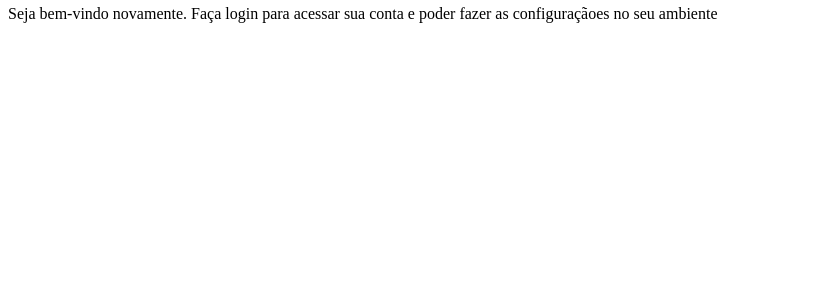
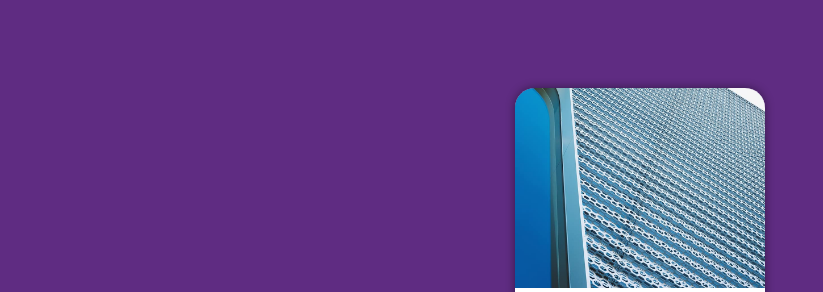
Before and after one commit to Deidivan/projeto-login, a plain HTML site: page index.html in a window 1280 px wide. Shown: the part 62-354 px from the top of the page, without its empty margins (0-823 px from the left). Drawn offline with Linux system fonts and the light colour scheme.

Commit message:
formatação css01

```diff
--- a/estilos/style.css
+++ b/estilos/style.css
@@ -5,3 +5,48 @@
   Verde: #49a09d
   Lilás: #5f2c82
   */
+
+  *{
+    font-family: -apple-system, BlinkMacSystemFont, 'Segoe UI', Roboto, Oxygen, Ubuntu, Cantarell, 'Open Sans', 'Helvetica Neue', sans-serif;
+    padding: 0px;
+    margin: 0px;
+    box-sizing: border-box;
+  }
+
+  body, html{
+    background-color: #5f2c82;
+    height: 100vh;
+    width: 100vw;
+  }
+
+  main{
+    position: relative;
+    height: 100vh;
+    width: 100vw;
+  }
+
+  section#login {
+    position: absolute;
+    top: 50%;
+    left: 50%;
+    transform: translate(-50%, -50%);
+    overflow: hidden;
+    background-color: white;
+    width: 250px;
+    height: 500px;
+    border-radius: 20px;
+    box-shadow: 0px 0px 10px rgba(0, 0, 0, 0.450) ;
+  }
+
+  section#login > div#imagem {
+    display: block;
+    background: #5f2c82 url(../imagens/metal.jpg) no-repeat;
+    background-size: cover;
+    background-position: left bottom;
+    height: 200px;
+  }
+
+  section#login > div#formulario {
+    display: block;
+    padding: 10px;
+  }
--- a/index.html
+++ b/index.html
@@ -1,5 +1,5 @@
 <!DOCTYPE html>
-<html lang="en">
+<html lang="pt-br">
 <head>
     <meta charset="UTF-8">
     <meta name="viewport" content="width=device-width, initial-scale=1.0">
```
